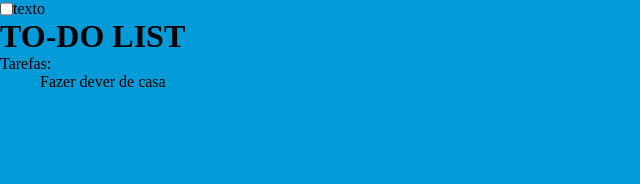
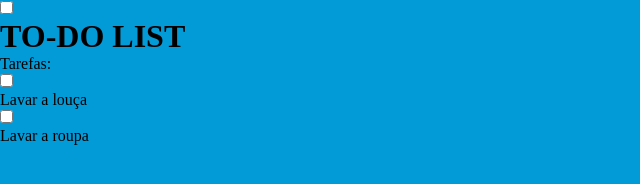
Before and after one commit to arturtomaz/to-do-list, a plain HTML site: page index.html in a window 1280 px wide. Shown: the whole page, without its empty margins (0-640 px from the left). Drawn offline with Linux system fonts and the light colour scheme.

Commit message:
map das listas com json

```diff
--- a/index.html
+++ b/index.html
@@ -7,19 +7,15 @@
 		<link rel="stylesheet" href="./style.css" />
 	</head>
 	<body>
-		<div class="area-toda">
-			<div class="models">
-				<label>
-					<input type="checkbox" class="checkbox" onclick="marcar()" />
-					<p class="item">texto</p>
-				</label>
+		<div class="models">
+			<div class="tarefa-item">
+				<input type="checkbox" class="checkbox" onclick="marcar()" />
+				<div class="tarefa-texto"></div>
 			</div>
-			<h1>TO-DO LIST</h1>
-			<p>Tarefas:</p>
-			<ul class="lista-toda">
-				<li class="item">Fazer dever de casa</li>
-			</ul>
 		</div>
-		<script src="./script.js"></script>
+		<h1>TO-DO LIST</h1>
+		<p>Tarefas:</p>
+		<div class="lista-toda"></div>
+		<script type="text/javascript" src="script.js"></script>
 	</body>
 </html>
--- a/script.js
+++ b/script.js
@@ -1 +1,18 @@
+//JSON das tarefas
+let tarefasJson = [
+	{ id: 1, texto: "Lavar a louça" },
+	{ id: 2, texto: "Lavar a roupa" },
+];
+
 function marcar() {}
+
+tarefasJson.map((item, index) => {
+	let tarefaItem = document
+		.querySelector(".models .tarefa-item")
+		.cloneNode(true);
+	tarefaItem.setAttribute("data-key", index);
+	tarefaItem.querySelector(".checkbox").setAttribute("value", index);
+	tarefaItem.querySelector(".tarefa-texto").innerHTML = item.texto;
+
+	document.querySelector(".lista-toda").append(tarefaItem);
+});
--- a/style.css
+++ b/style.css
@@ -5,11 +5,12 @@
 body {
 	background-color: #029ad7;
 }
+
+/* .models {
+	display: none;
+} */
+
 .models label {
 	display: flex;
 	cursor: pointer;
 }
-
-.lista-toda {
-	list-style: none;
-}
```
